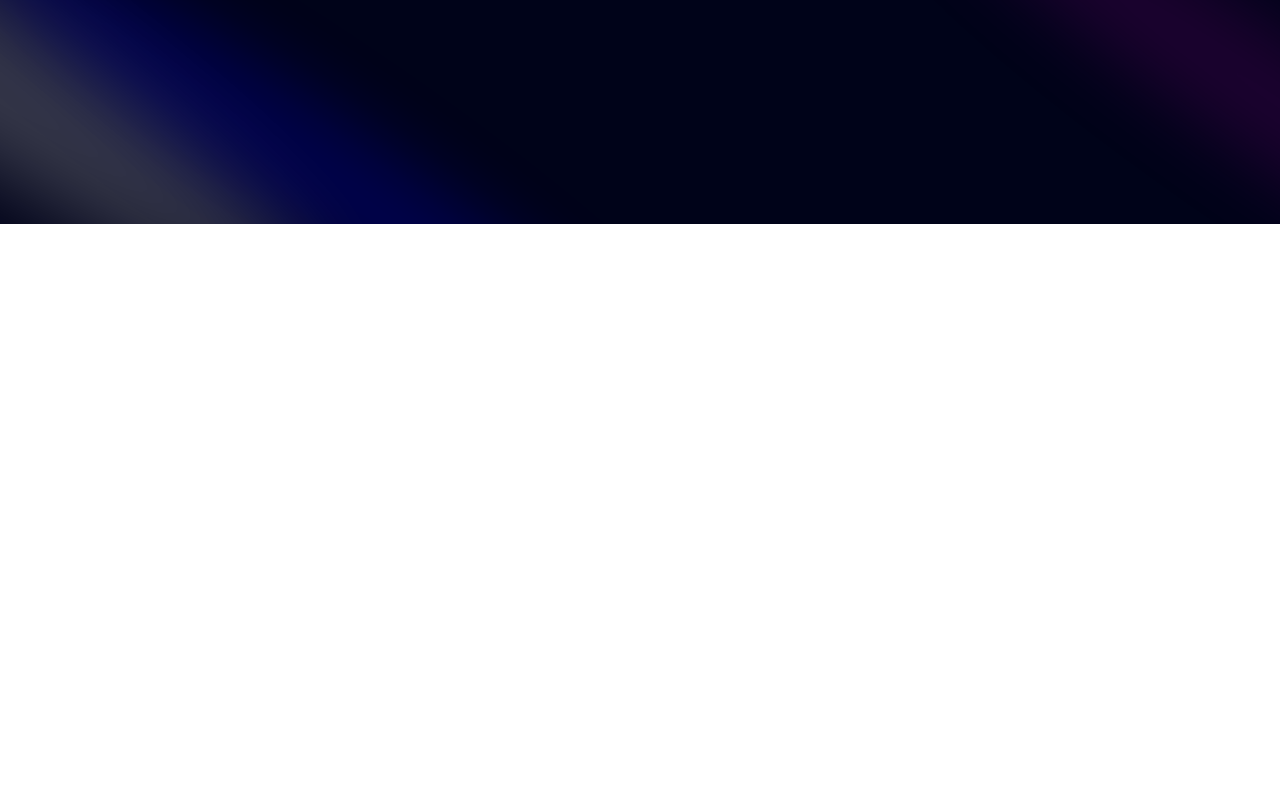
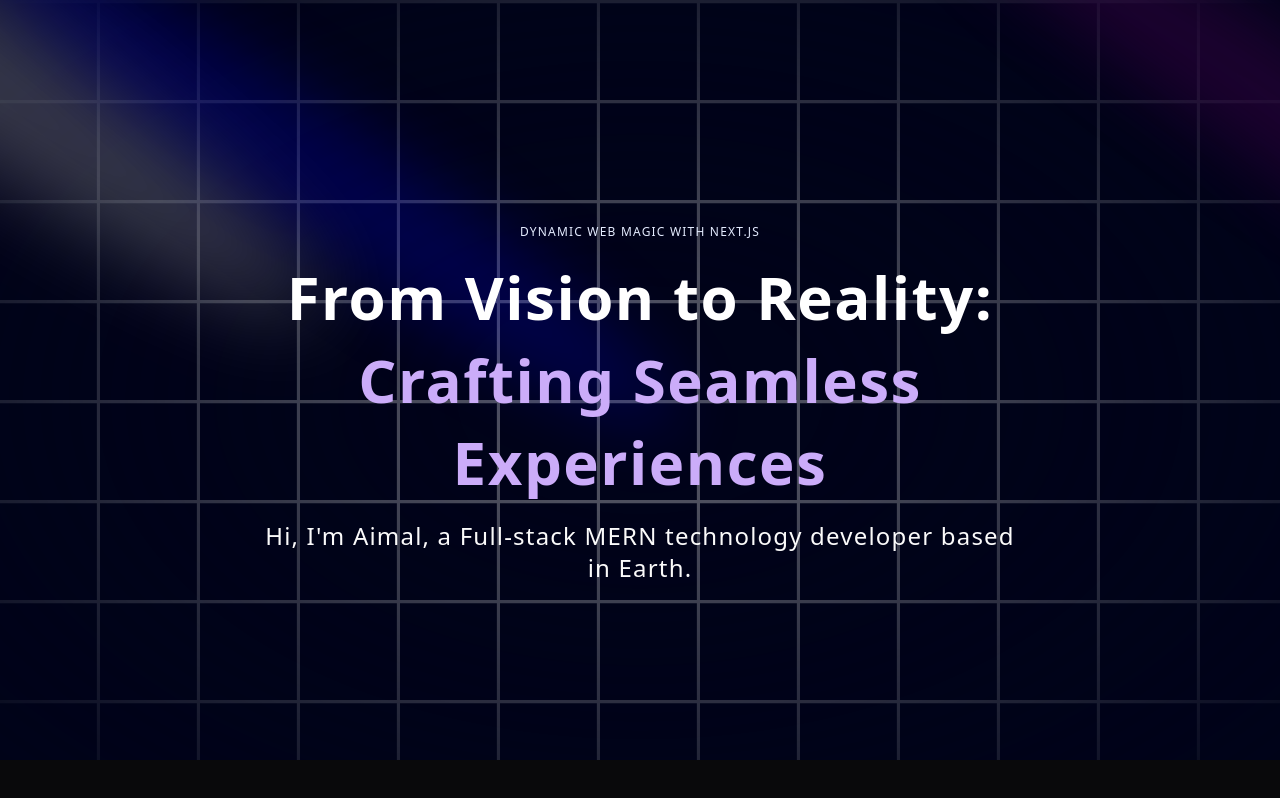
Before and after one commit to aimal1amiri/Portfolio, a Next.js app: page / in a window 1280 px wide. Built offline with nearby package versions, Linux system fonts and the light colour scheme.

Commit message:
add some motions and styles to the -firstpage-.

```diff
--- a/app/layout.tsx
+++ b/app/layout.tsx
@@ -1,6 +1,7 @@
 import type { Metadata } from "next";
 import localFont from "next/font/local";
 import "./globals.css";
+import { ThemeProvider } from "./theme-provider";
 
 const geistSans = localFont({
   src: "./fonts/GeistVF.woff",
@@ -28,7 +29,14 @@
       <body
         className={`${geistSans.variable} ${geistMono.variable} antialiased`}
       >
-        {children}
+        <ThemeProvider
+            attribute="class"
+            defaultTheme="dark"
+            enableSystem
+            disableTransitionOnChange
+          >
+            {children}
+          </ThemeProvider>
       </body>
     </html>
   );
--- /dev/null
+++ b/app/theme-provider.tsx
@@ -0,0 +1,9 @@
+"use client"
+
+import * as React from "react"
+import { ThemeProvider as NextThemesProvider } from "next-themes"
+import { type ThemeProviderProps } from "next-themes/dist/types"
+
+export function ThemeProvider({ children, ...props }: ThemeProviderProps) {
+  return <NextThemesProvider {...props}>{children}</NextThemesProvider>
+}
--- a/components/FirstPage.tsx
+++ b/components/FirstPage.tsx
@@ -1,5 +1,6 @@
 import React from 'react'
 import { Spotlight } from './ui/Spotlight'
+import { TextGenerateEffect } from './ui/text-generate-effect'
 
 const FirstPage = () => {
   return (
@@ -10,7 +11,27 @@
             <Spotlight className='top-28 left-80 h-[80vh] w-[50vw] 'fill='blue' />
 
         </div>
+
+        <div className="h-screen w-full dark:bg-black-100 bg-white  dark:bg-grid-white/[0.3] bg-grid-black/[0.2] flex items-center justify-center absolute top-0 left-0">
+      {/* Radial gradient for the container to give a faded look */}
+         <div className="absolute pointer-events-none inset-0 flex items-center justify-center dark:bg-black-100 bg-white [mask-image:radial-gradient(ellipse_at_center,transparent_20%,black)]" />
+         </div>
+      <div className='flex justify-center relative my-20 z-10'>
+        <div className='max-w-[89vw] md:max-w-2xl lg:max-w-[60vw] flex flex-col items-center justify-center'>
+          <h2 className='uppercase tracking-widest text-xs text-center text-blue-100 max-w-80'>
+            Dynamic Web Magic with next.js
+          </h2>
+          <TextGenerateEffect
+          className='text-center text-[40px] md:text-5xl lg:text-6xl'
+          words="From Vision to Reality: Crafting Seamless Experiences"
+          />
+          <p className='text-center md:tracking-wider mb-4 text-sm md:text-lg lg:text-2xl'>
+            Hi, I&apos;m Aimal, a Full-stack MERN technology developer based in Earth.
+          </p>
+        </div>
+      </div>
     </div>
+
   )
 }
 
--- /dev/null
+++ b/components/ui/text-generate-effect.tsx
@@ -0,0 +1,62 @@
+"use client";
+import { useEffect } from "react";
+import { motion, stagger, useAnimate } from "framer-motion";
+import { cn } from "@/lib/utils";
+
+export const TextGenerateEffect = ({
+  words,
+  className,
+  filter = true,
+  duration = 0.5,
+}: {
+  words: string;
+  className?: string;
+  filter?: boolean;
+  duration?: number;
+}) => {
+  const [scope, animate] = useAnimate();
+  let wordsArray = words.split(" ");
+  useEffect(() => {
+    animate(
+      "span",
+      {
+        opacity: 1,
+        filter: filter ? "blur(0px)" : "none",
+      },
+      {
+        duration: duration ? duration : 1,
+        delay: stagger(0.2),
+      }
+    );
+  }, [scope.current]);
+
+  const renderWords = () => {
+    return (
+      <motion.div ref={scope}>
+        {wordsArray.map((word, idx) => {
+          return (
+            <motion.span
+              key={word + idx}
+              className={`${idx > 3 ? 'text-purple' : 'dark:text-white text-black' }  opacity-0`}
+              style={{
+                filter: filter ? "blur(10px)" : "none",
+              }}
+            >
+              {word}{" "}
+            </motion.span>
+          );
+        })}
+      </motion.div>
+    );
+  };
+
+  return (
+    <div className={cn("font-bold", className)}>
+      <div className="my-4">
+        <div className=" dark:text-white text-black leading-snug tracking-wide">
+          {renderWords()}
+        </div>
+      </div>
+    </div>
+  );
+};
--- a/package.json
+++ b/package.json
@@ -9,10 +9,12 @@
     "lint": "next lint"
   },
   "dependencies": {
+    "autoprefixer": "^10.4.20",
     "clsx": "^2.1.1",
     "framer-motion": "^11.11.1",
     "mini-svg-data-uri": "^1.4.4",
     "next": "14.2.14",
+    "next-themes": "^0.3.0",
     "react": "^18",
     "react-dom": "^18",
     "tailwind-merge": "^2.5.3",
@@ -24,8 +26,8 @@
     "@types/react-dom": "^18",
     "eslint": "^8",
     "eslint-config-next": "14.2.14",
-    "postcss": "^8",
-    "tailwindcss": "^3.4.1",
+    "postcss": "^8.4.47",
+    "tailwindcss": "^3.4.13",
     "typescript": "^5"
   }
 }
```
Also changed, not shown: 1 other file (tests, documents, lock files or other folders).
